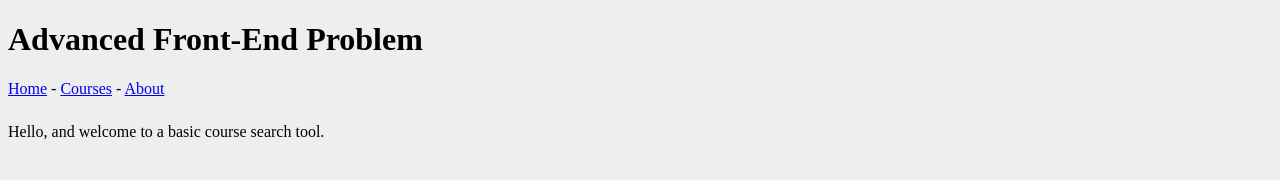
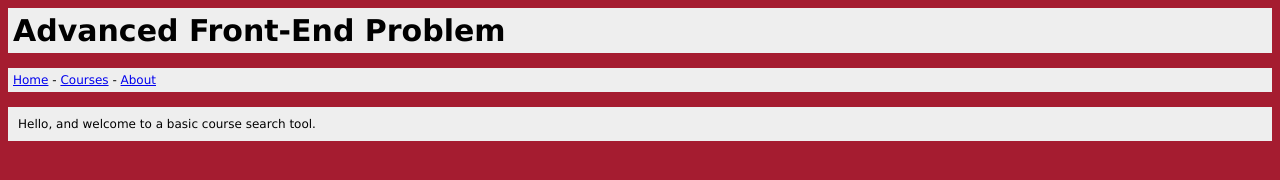
Before and after one commit to braungoodson/afep, a plain HTML site: page index.html in a window 1280 px wide. Drawn offline with nearby package versions, Linux system fonts and the light colour scheme; some packages are replaced by stand-ins of ours.

Commit message:
added styles

```diff
--- a/index.html
+++ b/index.html
@@ -3,10 +3,42 @@
   <head>
     <style>
       body {
+        background-color:#a51c30;
+        font-family:verdana;
+        font-size:12px;
+      }
+      header {
         background-color:#eee;
+        font-size:30px;
+        font-weight:bold;
+        padding:5px;
+        margin-bottom:15px;
       }
-      .container {
-        margin-top:25px;
+      header.smaller {
+        font-size:20px;
+        padding:0px;
+      }
+      nav {
+        background-color:#eee;
+        padding:5px;
+        margin-bottom:15px;
+      }
+      section {
+        background-color:#eee;
+        padding:10px;
+      }
+      ol li {
+        margin-top:5px;
+        margin-bottom:5px;
+      }
+      ul {
+        padding-left:0px;
+      }
+      ul li {
+        background-color:#fff;
+        margin-bottom:5px;
+        list-style:none;
+        padding:5px;
       }
       .meet {
         width:100%;
@@ -24,16 +56,20 @@
     </style>
   <head>
   <body>
-    <h1>Advanced Front-End Problem</h1>
-    <a href="#/home">Home</a> -
-    <a href="#/courses">Courses</a> -
-    <a href="#/about">About</a>
-    <div class="container" ng-view></ng-view>
+    <header>
+      Advanced Front-End Problem
+    </header>
+    <nav>
+      <a href="#/home">Home</a> -
+      <a href="#/courses">Courses</a> -
+      <a href="#/about">About</a>
+    </nav>
+    <section  ng-view></ng-view>
     <script type="text/ng-template" id="home">
       Hello, and welcome to a basic course search tool.
     </script>
     <script type="text/ng-template" id="courses">
-      <h2>Courses</h2>
+      <header class="smaller">Courses</header>
       Search: <input type="text" data-ng-model="query"/>
       Term: <select ng-model="_filter.terms">
         <option value="">All Terms</option>
@@ -106,8 +142,8 @@
     <script type="text/ng-template" id="course-detail">
       <div ng-controller="CourseController">
         <h3>{{course.title}}</h3>
-        <div class="container">{{course.class}}</div>
-        <div class="container">In {{term}} instructed by {{instructors}}.</span></div>
+        <div>{{course.class}}</div><br>
+        <div>In {{term}} instructed by {{instructors}}.</span></div><br>
         <table class="container meet">
           <tr>
             <td>Building</td>
```
